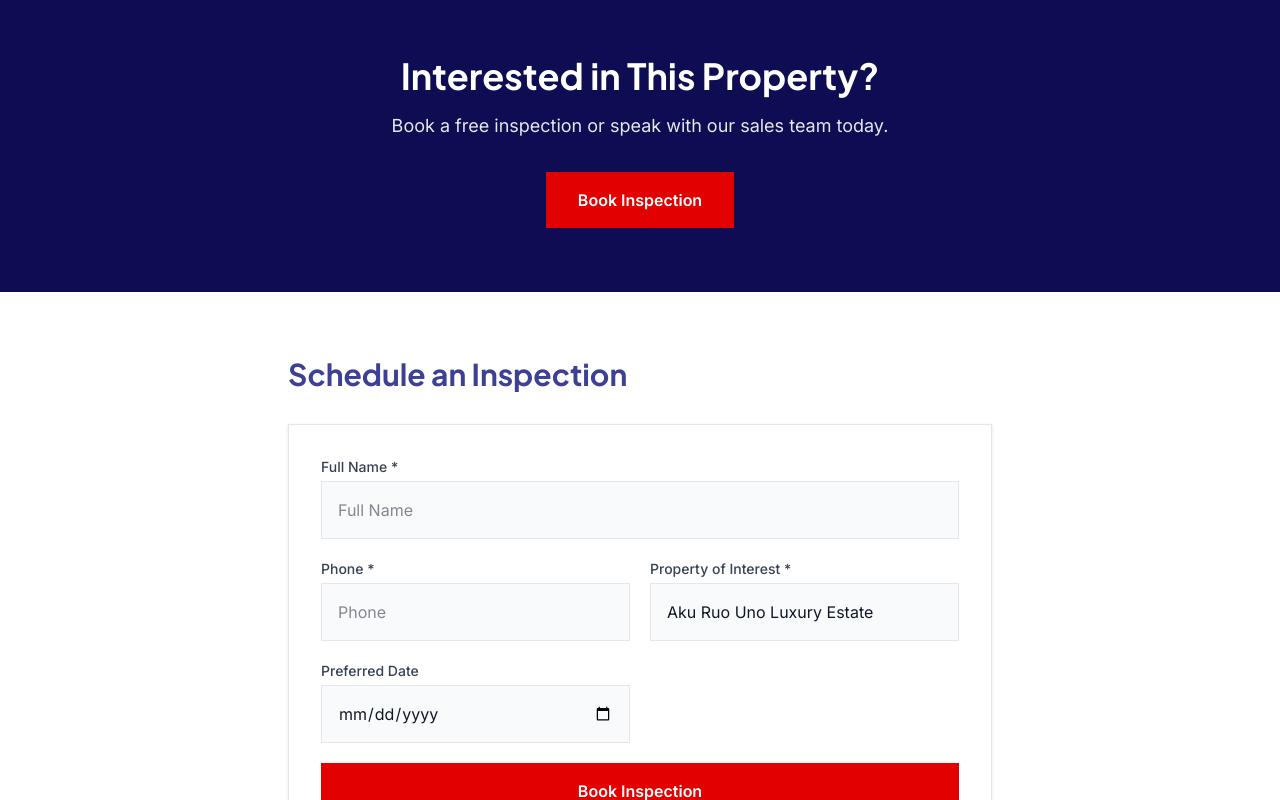
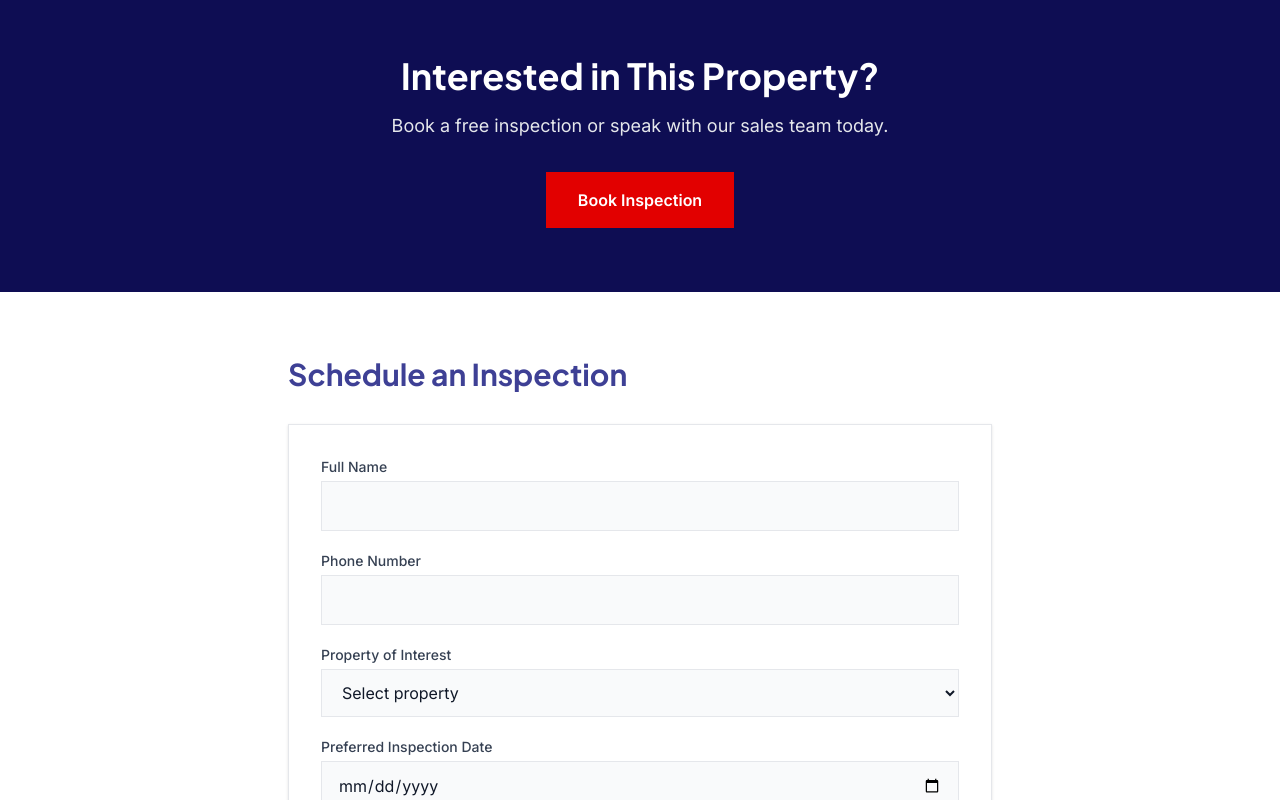
Before and after one commit to davemayor2/pwan-elite-website, a Next.js app: page /properties/aku-ruo-uno in a window 1280 px wide. Shown: the part 2000-2800 px from the top of the page. Built offline with nearby package versions, Linux system fonts and the light colour scheme.

Commit message:
Fixed gap bugs

```diff
--- a/package.json
+++ b/package.json
@@ -4,6 +4,7 @@
   "private": true,
   "scripts": {
     "dev": "next dev --turbopack",
+    "dev:mobile": "next dev --turbopack",
     "build": "next build --turbopack",
     "start": "next start",
     "lint": "eslint"
--- a/src/app/layout.tsx
+++ b/src/app/layout.tsx
@@ -18,6 +18,11 @@ export const metadata: Metadata = {
   description: "Secure your future with premium land investments from Nigeria's trusted real estate network. PWAN Elite offers verified properties, flexible payment plans, and expert advisory services.",
   keywords: "real estate, property investment, land sales, Nigeria real estate, PWAN Elite, property development",
   authors: [{ name: "PWAN Elite" }],
+  icons: {
+    icon: "/PWANlogo.png",
+    shortcut: "/PWANlogo.png",
+    apple: "/PWANlogo.png",
+  },
   openGraph: {
     title: "PWAN Elite - Building Wealth Through Real Estate Ownership",
     description: "Secure your future with premium land investments from Nigeria's trusted real estate network.",
--- a/src/app/properties/[slug]/page.tsx
+++ b/src/app/properties/[slug]/page.tsx
@@ -4,7 +4,7 @@ import { notFound } from 'next/navigation';
 import { useState, useEffect, use } from 'react';
 import Navbar from '@/components/Navbar';
 import Footer from '@/components/Footer';
-import { getPropertyBySlug } from '@/data/propertyData';
+import { getPropertyBySlug, PROPERTY_DETAILS } from '@/data/propertyData';
 import PropertyDetails from '@/components/PropertyDetails';
 import { motion } from 'framer-motion';
 import Image from 'next/image';
@@ -258,38 +258,75 @@ export default function PropertyDetailsPage({ params }: PageProps) {
             Schedule an Inspection
           </motion.h3>
           <div className="bg-white border border-gray-200 shadow-sm p-8">
-            <form onSubmit={handleFormSubmit} className="grid grid-cols-1 md:grid-cols-2 gap-5">
+            <form onSubmit={handleFormSubmit} className="space-y-5">
               <input type="hidden" name="access_key" value="58280fc8-b4a5-4717-88ed-db34dac3833a" />
               <input type="hidden" name="form_type" value="Book Inspection" />
-              <div className="md:col-span-2">
-                <label htmlFor="name" className="block text-sm font-medium text-gray-700 mb-1">
-                  Full Name *
+
+              <div>
+                <label className="block text-sm font-medium text-gray-700 mb-1">
+                  Full Name
                 </label>
-                <input type="text" id="name" name="name" placeholder="Full Name" required disabled={isSubmitting} className="w-full bg-gray-50 px-4 py-4 text-gray-900 outline-none border border-gray-200 disabled:opacity-50 disabled:cursor-not-allowed" />
+                <input
+                  type="text"
+                  name="name"
+                  required
+                  disabled={isSubmitting}
+                  className="w-full bg-gray-50 px-4 py-3 text-gray-900 outline-none border border-gray-200 disabled:opacity-50 disabled:cursor-not-allowed"
+                />
               </div>
+
               <div>
-                <label htmlFor="phone" className="block text-sm font-medium text-gray-700 mb-1">
-                  Phone *
+                <label className="block text-sm font-medium text-gray-700 mb-1">
+                  Phone Number
                 </label>
-                <input type="tel" id="phone" name="phone" placeholder="Phone" required disabled={isSubmitting} className="w-full bg-gray-50 px-4 py-4 text-gray-900 outline-none border border-gray-200 disabled:opacity-50 disabled:cursor-not-allowed" />
+                <input
+                  type="tel"
+                  name="phone"
+                  required
+                  disabled={isSubmitting}
+                  className="w-full bg-gray-50 px-4 py-3 text-gray-900 outline-none border border-gray-200 disabled:opacity-50 disabled:cursor-not-allowed"
+                />
               </div>
+
               <div>
-                <label htmlFor="property" className="block text-sm font-medium text-gray-700 mb-1">
-                  Property of Interest *
+                <label className="block text-sm font-medium text-gray-700 mb-1">
+                  Property of Interest
                 </label>
-                <input type="text" id="property" name="property" defaultValue={property.title} required disabled={isSubmitting} className="w-full bg-gray-50 px-4 py-4 text-gray-900 outline-none border border-gray-200 disabled:opacity-50 disabled:cursor-not-allowed" />
+                <select
+                  name="property"
+                  required
+                  disabled={isSubmitting}
+                  className="w-full bg-gray-50 px-4 py-3 text-gray-900 outline-none border border-gray-200 disabled:opacity-50 disabled:cursor-not-allowed"
+                >
+                  <option value="" disabled selected>Select property</option>
+                  {Object.values(PROPERTY_DETAILS).map((estate) => (
+                    <option key={estate.slug} value={estate.title}>
+                      {estate.title}
+                    </option>
+                  ))}
+                </select>
               </div>
+
               <div>
-                <label htmlFor="date" className="block text-sm font-medium text-gray-700 mb-1">
-                  Preferred Date
+                <label className="block text-sm font-medium text-gray-700 mb-1">
+                  Preferred Inspection Date
                 </label>
-                <input type="date" id="date" name="date" disabled={isSubmitting} className="w-full bg-gray-50 px-4 py-4 text-gray-900 outline-none border border-gray-200 disabled:opacity-50 disabled:cursor-not-allowed" />
+                <input
+                  type="date"
+                  name="date"
+                  disabled={isSubmitting}
+                  className="w-full bg-gray-50 px-4 py-3 text-gray-900 outline-none border border-gray-200 disabled:opacity-50 disabled:cursor-not-allowed"
+                />
               </div>
-              <div className="md:col-span-2">
-                <button type="submit" disabled={isSubmitting} className="w-full bg-primary text-white font-semibold py-4 disabled:opacity-50 disabled:cursor-not-allowed flex items-center justify-center gap-2">
+
+              <button
+                type="submit"
+                disabled={isSubmitting}
+                className="w-full bg-primary text-white font-semibold py-4 disabled:opacity-50 disabled:cursor-not-allowed flex items-center justify-center gap-2"
+              >
                 {isSubmitting ? (
                   <>
-                      <span>Submit</span>
+                    <span>Book Inspection</span>
                     <svg className="animate-spin h-5 w-5 text-white" xmlns="http://www.w3.org/2000/svg" fill="none" viewBox="0 0 24 24">
                       <circle className="opacity-25" cx="12" cy="12" r="10" stroke="currentColor" strokeWidth="4"></circle>
                       <path className="opacity-75" fill="currentColor" d="M4 12a8 8 0 018-8V0C5.373 0 0 5.373 0 12h4zm2 5.291A7.962 7.962 0 014 12H0c0 3.042 1.135 5.824 3 7.938l3-2.647z"></path>
@@ -299,7 +336,6 @@ export default function PropertyDetailsPage({ params }: PageProps) {
                   'Book Inspection'
                 )}
               </button>
-              </div>
             </form>
           </div>
         </div>
--- a/src/components/ContactSection.tsx
+++ b/src/components/ContactSection.tsx
@@ -32,7 +32,7 @@ export default function ContactSection() {
 
   return (
     <section className="relative w-full">
-      <div className="grid grid-cols-1 lg:grid-cols-12 min-h-[560px]" style={{ gridAutoRows: '1fr' }}>
+      <div className="grid grid-cols-1 lg:grid-cols-12 lg:min-h-[560px] lg:[grid-auto-rows:1fr]">
         {/* Left image area */}
         <AnimateOnScroll direction="left" className="lg:col-span-5 h-full">
           <div className="relative h-[220px] sm:h-[260px] md:h-[320px] lg:h-full w-full">
@@ -46,17 +46,17 @@ export default function ContactSection() {
           {/* Red vertical ribbon with rotated text */}
           <div className="absolute lg:inset-y-0 lg:right-0 bg-primary flex items-center justify-center lg:w-[240px] px-6 py-3 sm:px-8 sm:py-4 lg:px-0 lg:py-0">
             <div className="flex lg:flex-col lg:items-center lg:justify-center gap-2 lg:gap-0">
-              <span className="text-white/90 uppercase tracking-[0.25em] text-xs lg:text-sm font-heading">
+              <span className="text-white/90 uppercase tracking-[0.25em] text-xs lg:text-sm font-heading lg:-rotate-90 lg:-translate-y-12">
                 Here to Serve
               </span>
-              <span className="text-white font-heading font-semibold text-lg sm:text-xl lg:text-4xl leading-none lg:-rotate-90 lg:mt-6 whitespace-nowrap">
+              <span className="text-white font-heading font-semibold text-lg sm:text-xl lg:text-4xl leading-none lg:-rotate-90 whitespace-nowrap lg:translate-y-12">
                 Feel Free to Contact Us
               </span>
             </div>
           </div>
           </div>
           {/* Mobile red banner */}
-          <div className="lg:hidden bg-primary text-white px-6 py-4 flex flex-col sm:flex-row sm:items-center sm:justify-between gap-2 mt-4">
+          <div className="lg:hidden bg-primary text-white px-6 py-4 flex flex-col sm:flex-row sm:items-center sm:justify-between gap-2">
             <span className="uppercase tracking-[0.25em] text-xs font-heading text-white/90">
               Here to Serve
             </span>
--- a/src/components/Navbar.tsx
+++ b/src/components/Navbar.tsx
@@ -102,10 +102,10 @@ export default function Navbar() {
 
       {/* Main Navbar */}
       <nav className="bg-white shadow-sm">
-        <div className="max-w-7xl mx-auto px-4">
+        <div className="max-w-7xl mx-auto px-3 sm:px-4">
           <div className="flex justify-between items-center h-16 md:h-20">
             {/* Logo */}
-            <Link href="/" className="flex items-center">
+            <Link href="/" className="flex items-center flex-shrink-0">
               <Image
                 src="/PWANlogo.png"
                 alt="PWAN Elite Logo"
@@ -133,6 +133,7 @@ export default function Navbar() {
                   className={`font-medium text-lg transition-colors flex items-center ${
                     isAboutActive() ? 'text-primary font-bold' : 'text-gray-600 hover:text-primary'
                   }`}
+                  onClick={() => setIsAboutDropdownOpen(!isAboutDropdownOpen)}
                 >
                   About Us
                   <svg className={`w-4 h-4 ml-1 transition-transform ${isAboutDropdownOpen ? 'rotate-180' : ''}`} fill="currentColor" viewBox="0 0 20 20">
@@ -175,7 +176,7 @@ export default function Navbar() {
 
             {/* Mobile menu button */}
             <button
-              className="md:hidden bg-primary text-white p-2.5"
+              className="md:hidden bg-primary text-white p-2.5 ml-auto"
               onClick={() => setIsMenuOpen(!isMenuOpen)}
             >
               <svg className="w-6 h-6" fill="none" stroke="currentColor" viewBox="0 0 24 24">
```
Also changed, not shown: 1 other file (tests, documents, lock files or other folders). Lines whose indentation alone changed are shown as unchanged.
